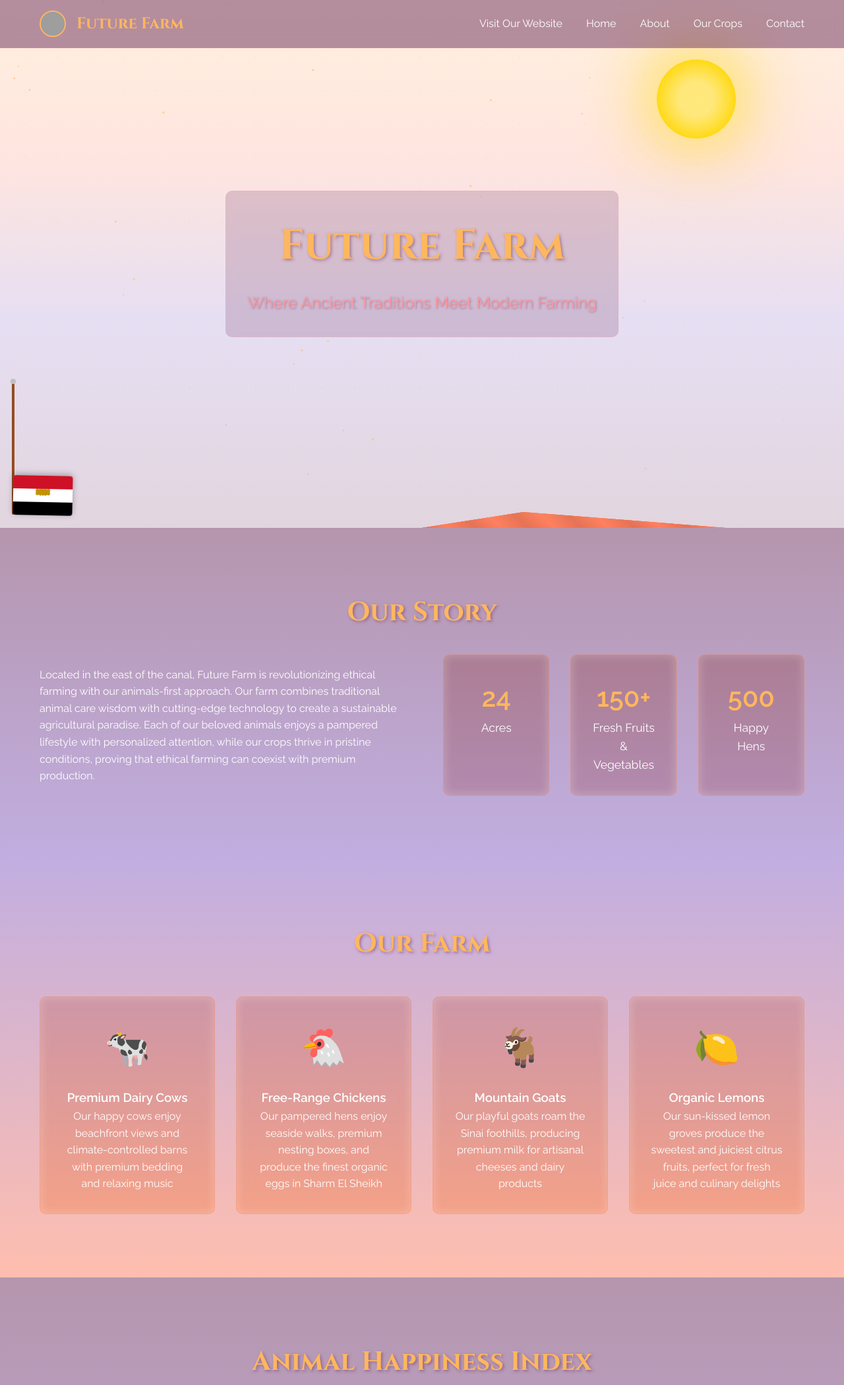
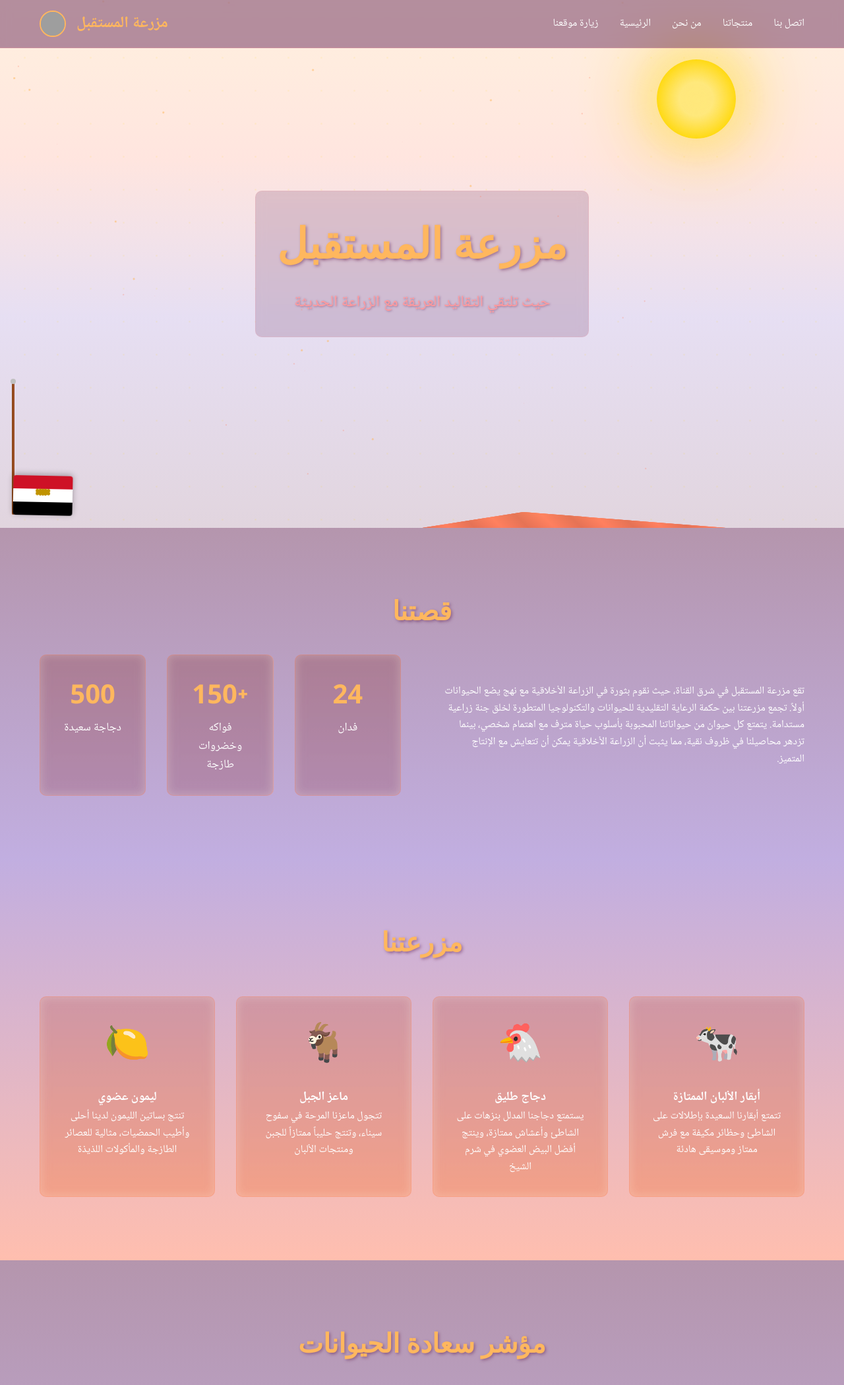
Before and after one commit to Delta3211/egyptian-farm-website, a website: page index.html in a window 1280 px wide. Shown: the top 2099 px of the page at 66% size. Drawn offline with Linux system fonts and the light colour scheme; grey boxes are pictures that could not be loaded.

Commit message:
تحديث الموقع إلى اللغة العربية

```diff
--- a/index.html
+++ b/index.html
@@ -1,11 +1,11 @@
 <!DOCTYPE html>
-<html lang="en">
+<html lang="ar" dir="rtl">
 <head>
     <meta charset="UTF-8">
     <meta name="viewport" content="width=device-width, initial-scale=1.0">
-    <title>Future Farm - Egypt</title>
+    <title>مزرعة المستقبل - مصر</title>
     <link rel="stylesheet" href="styles.css">
-    <link href="https://fonts.googleapis.com/css2?family=Cinzel:wght@400;700&family=Raleway:wght@300;400;600&display=swap" rel="stylesheet">
+    <link href="https://fonts.googleapis.com/css2?family=Cinzel:wght@400;700&family=Raleway:wght@300;400;600&family=Noto+Naskh+Arabic:wght@400;700&display=swap" rel="stylesheet">
 </head>
 <body>
     <div class="sand-particles"></div>
@@ -13,15 +13,15 @@
     <nav class="navbar">
         <div class="container">
             <div class="logo">
-                <img src="https://lh3.googleusercontent.com/a/ACg8ocLmT1qduO9Ucmlui1LEPU2yNFbwpTnMOZG-wMPbNYiJv9DSQEel=s96-c-rg-br100" alt="Future Farm Logo" class="logo-img">
-                <span>Future Farm</span>
+                <img src="https://lh3.googleusercontent.com/a/ACg8ocLmT1qduO9Ucmlui1LEPU2yNFbwpTnMOZG-wMPbNYiJv9DSQEel=s96-c-rg-br100" alt="شعار مزرعة المستقبل" class="logo-img">
+                <span>مزرعة المستقبل</span>
             </div>
             <div class="nav-links">
-                <a href="https://futurefarm.net" target="_blank">Visit Our Website</a>
-                <a href="#home">Home</a>
-                <a href="#about">About</a>
-                <a href="#crops">Our Crops</a>
-                <a href="#contact">Contact</a>
+                <a href="https://futurefarm.net" target="_blank">زيارة موقعنا</a>
+                <a href="#home">الرئيسية</a>
+                <a href="#about">من نحن</a>
+                <a href="#crops">منتجاتنا</a>
+                <a href="#contact">اتصل بنا</a>
             </div>
         </div>
     </nav>
@@ -35,30 +35,30 @@
         <div class="dune"></div>
         <div class="dune"></div>
         <div class="container">
-            <h1>Future Farm</h1>
-            <p class="tagline">Where Ancient Traditions Meet Modern Farming</p>
+            <h1>مزرعة المستقبل</h1>
+            <p class="tagline">حيث تلتقي التقاليد العريقة مع الزراعة الحديثة</p>
         </div>
     </header>
 
     <section id="about" class="about-section">
         <div class="container">
-            <h2>Our Story</h2>
+            <h2>قصتنا</h2>
             <div class="about-content">
                 <div class="about-text">
-                    <p>Located in the east of the canal, Future Farm is revolutionizing ethical farming with our animals-first approach. Our farm combines traditional animal care wisdom with cutting-edge technology to create a sustainable agricultural paradise. Each of our beloved animals enjoys a pampered lifestyle with personalized attention, while our crops thrive in pristine conditions, proving that ethical farming can coexist with premium production.</p>
+                    <p>تقع مزرعة المستقبل في شرق القناة، حيث نقوم بثورة في الزراعة الأخلاقية مع نهج يضع الحيوانات أولاً. تجمع مزرعتنا بين حكمة الرعاية التقليدية للحيوانات والتكنولوجيا المتطورة لخلق جنة زراعية مستدامة. يتمتع كل حيوان من حيواناتنا المحبوبة بأسلوب حياة مترف مع اهتمام شخصي، بينما تزدهر محاصيلنا في ظروف نقية، مما يثبت أن الزراعة الأخلاقية يمكن أن تتعايش مع الإنتاج المتميز.</p>
                 </div>
                 <div class="farm-stats">
                     <div class="stat">
                         <span class="stat-number">24</span>
-                        <span class="stat-label">Acres</span>
+                        <span class="stat-label">فدان</span>
                     </div>
                     <div class="stat">
-                        <span class="stat-number">150+</span>
-                        <span class="stat-label">Fresh Fruits & Vegetables</span>
+                        <span class="stat-number">+150</span>
+                        <span class="stat-label">فواكه وخضروات طازجة</span>
                     </div>
                     <div class="stat">
                         <span class="stat-number">500</span>
-                        <span class="stat-label">Happy Hens</span>
+                        <span class="stat-label">دجاجة سعيدة</span>
                     </div>
                 </div>
             </div>
@@ -67,27 +67,27 @@
 
     <section id="crops" class="crops-section">
         <div class="container">
-            <h2>Our Farm</h2>
+            <h2>مزرعتنا</h2>
             <div class="crop-grid">
                 <div class="crop-card">
                     <div class="crop-icon">🐄</div>
-                    <h3>Premium Dairy Cows</h3>
-                    <p>Our happy cows enjoy beachfront views and climate-controlled barns with premium bedding and relaxing music</p>
+                    <h3>أبقار الألبان الممتازة</h3>
+                    <p>تتمتع أبقارنا السعيدة بإطلالات على الشاطئ وحظائر مكيفة مع فرش ممتاز وموسيقى هادئة</p>
                 </div>
                 <div class="crop-card">
                     <div class="crop-icon">🐔</div>
-                    <h3>Free-Range Chickens</h3>
-                    <p>Our pampered hens enjoy seaside walks, premium nesting boxes, and produce the finest organic eggs in Sharm El Sheikh</p>
+                    <h3>دجاج طليق</h3>
+                    <p>يستمتع دجاجنا المدلل بنزهات على الشاطئ وأعشاش ممتازة، وينتج أفضل البيض العضوي في شرم الشيخ</p>
                 </div>
                 <div class="crop-card">
                     <div class="crop-icon">🐐</div>
-                    <h3>Mountain Goats</h3>
-                    <p>Our playful goats roam the Sinai foothills, producing premium milk for artisanal cheeses and dairy products</p>
+                    <h3>ماعز الجبل</h3>
+                    <p>تتجول ماعزنا المرحة في سفوح سيناء، وتنتج حليباً ممتازاً للجبن ومنتجات الألبان</p>
                 </div>
                 <div class="crop-card">
                     <div class="crop-icon">🍋</div>
-                    <h3>Organic Lemons</h3>
-                    <p>Our sun-kissed lemon groves produce the sweetest and juiciest citrus fruits, perfect for fresh juice and culinary delights</p>
+                    <h3>ليمون عضوي</h3>
+                    <p>تنتج بساتين الليمون لدينا أحلى وأطيب الحمضيات، مثالية للعصائر الطازجة والمأكولات اللذيذة</p>
                 </div>
             </div>
         </div>
@@ -95,17 +95,17 @@
 
     <section class="about-section">
         <div class="container">
-            <h2>Animal Happiness Index</h2>
+            <h2>مؤشر سعادة الحيوانات</h2>
             <div class="sustainability-content">
-                <p>At Future Farm, we measure our success by two key factors: the happiness of our animals and the purity of our crops. Our innovative approach ensures that every animal on our farm enjoys a life of comfort, freedom, and natural behaviors. From our free-roaming chickens to our organic gardens, we maintain the highest standards of care and cleanliness. Our crops are grown using natural farming methods, free from harmful chemicals, ensuring both our animals and plants thrive in perfect harmony.</p>
+                <p>في مزرعة المستقبل، نقيس نجاحنا بعاملين رئيسيين: سعادة حيواناتنا ونقاء محاصيلنا. يضمن نهجنا المبتكر أن يتمتع كل حيوان في مزرعتنا بحياة مريحة وحرية وسلوكيات طبيعية. من دجاجنا الطليق إلى حدائقنا العضوية، نحافظ على أعلى معايير الرعاية والنظافة. تتم زراعة محاصيلنا باستخدام طرق الزراعة الطبيعية، خالية من المواد الكيميائية الضارة، مما يضمن ازدهار حيواناتنا ونباتاتنا في تناغم تام.</p>
                 <div class="sustainability-stats">
                     <div class="stat">
                         <span class="stat-number">100%</span>
-                        <span class="stat-label">Happy Animals</span>
+                        <span class="stat-label">حيوانات سعيدة</span>
                     </div>
                     <div class="stat">
                         <span class="stat-number">100%</span>
-                        <span class="stat-label">Clean Crops</span>
+                        <span class="stat-label">محاصيل نظيفة</span>
                     </div>
                 </div>
             </div>
@@ -114,22 +114,22 @@
 
     <section id="contact" class="contact-section">
         <div class="container">
-            <h2>Visit Our Farm</h2>
+            <h2>زيارة مزرعتنا</h2>
             <div class="contact-content">
                 <div class="contact-info">
-                    <p>📍 Nabq Bay, Sharm El Sheikh, South Sinai Governorate, Egypt</p>
-                    <p>🌐 Near SOHO Square (10 minutes drive)</p>
+                    <p>📍 خليج نبق، شرم الشيخ، محافظة جنوب سيناء، مصر</p>
+                    <p>🌐 بالقرب من سوهو سكوير (10 دقائق بالسيارة)</p>
                     <p>📱 +20 123 456 789</p>
                     <p>📧 info@futurefarm.eg</p>
                 </div>
-                <button class="cta-button">Schedule a Visit</button>
+                <button class="cta-button">جدولة زيارة</button>
             </div>
         </div>
     </section>
 
     <footer>
         <div class="container">
-            <p>© 2024 Future Farm - Pioneering Coastal Desert Agriculture in Sharm El Sheikh</p>
+            <p>© 2024 مزرعة المستقبل - رواد الزراعة الصحراوية الساحلية في شرم الشيخ</p>
         </div>
     </footer>
 
--- a/styles.css
+++ b/styles.css
@@ -17,11 +17,12 @@
 }
 
 body {
-    font-family: 'Raleway', sans-serif;
+    font-family: 'Noto Naskh Arabic', 'Raleway', sans-serif;
     line-height: 1.6;
     color: var(--text-color);
     background: transparent;
     overflow-x: hidden;
+    text-align: right;
 }
 
 .container {
@@ -159,16 +160,18 @@ body {
     display: flex;
     justify-content: space-between;
     align-items: center;
+    flex-direction: row-reverse;
 }
 
 .logo {
     color: var(--sunset-gold);
-    font-family: 'Cinzel', serif;
+    font-family: 'Noto Naskh Arabic', serif;
     font-size: 1.5rem;
     font-weight: 700;
     display: flex;
     align-items: center;
     gap: 1rem;
+    flex-direction: row-reverse;
 }
 
 .logo-img {
@@ -188,10 +191,15 @@ body {
     color: var(--sunset-gold);
 }
 
+.nav-links {
+    display: flex;
+    gap: 2rem;
+    flex-direction: row-reverse;
+}
+
 .nav-links a {
     color: var(--light-text);
     text-decoration: none;
-    margin-left: 2rem;
     transition: color 0.3s ease;
 }
 
@@ -495,6 +503,7 @@ body {
     grid-template-columns: repeat(auto-fit, minmax(250px, 1fr));
     gap: 2rem;
     margin-top: 3rem;
+    text-align: right;
 }
 
 .crop-card {
@@ -569,6 +578,10 @@ body {
     margin-top: 3rem;
 }
 
+.contact-info {
+    text-align: right;
+}
+
 .contact-info p {
     margin-bottom: 1rem;
     font-size: 1.2rem;
@@ -583,6 +596,7 @@ body {
     border-radius: 5px;
     cursor: pointer;
     transition: background-color 0.3s ease;
+    font-family: 'Noto Naskh Arabic', sans-serif;
 }
 
 .cta-button:hover {
@@ -610,14 +624,21 @@ h2 {
 
 /* Responsive Design */
 @media (max-width: 768px) {
-    .about-content {
-        grid-template-columns: 1fr;
+    .navbar .container {
+        flex-direction: column;
     }
 
-    .contact-content {
+    .nav-links {
+        margin-top: 1rem;
+        flex-direction: row-reverse;
+    }
+
+    .logo {
+        margin-bottom: 1rem;
+    }
+
+    .about-content, .contact-content {
         flex-direction: column;
-        text-align: center;
-        gap: 2rem;
     }
 
     .hero h1 {
```
